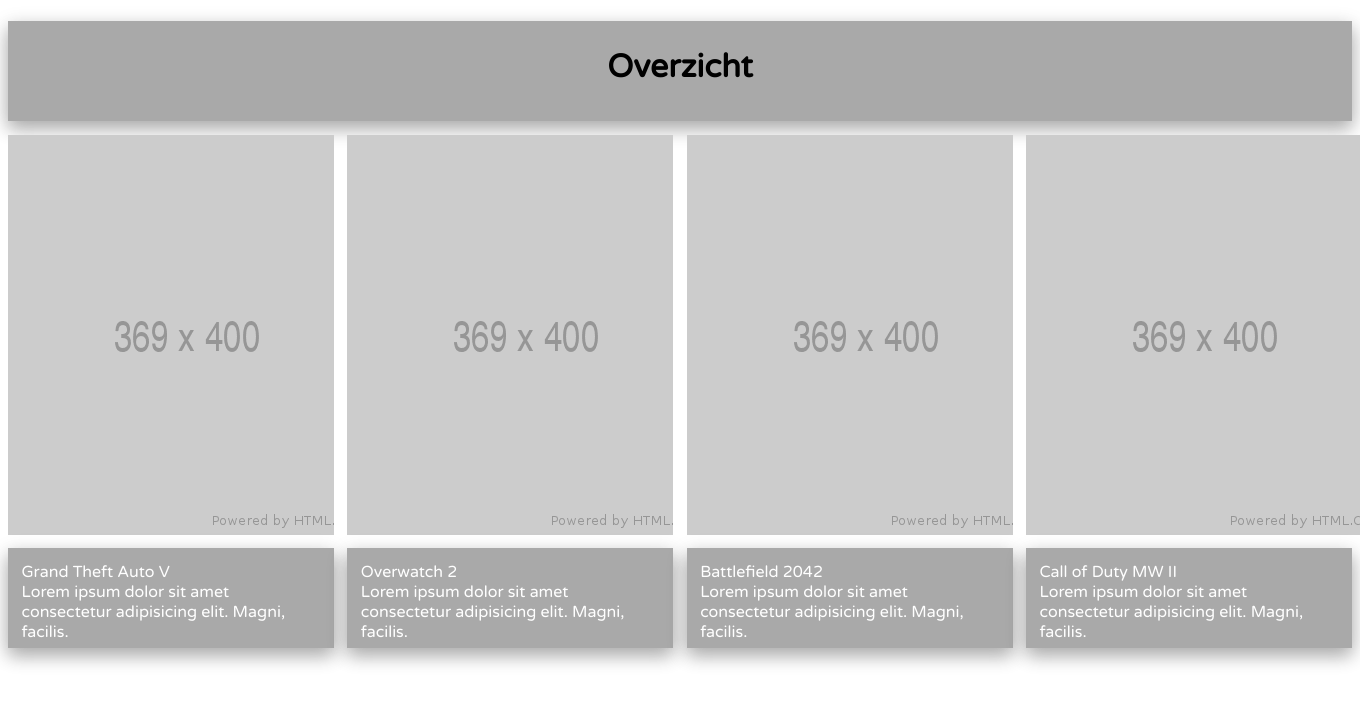
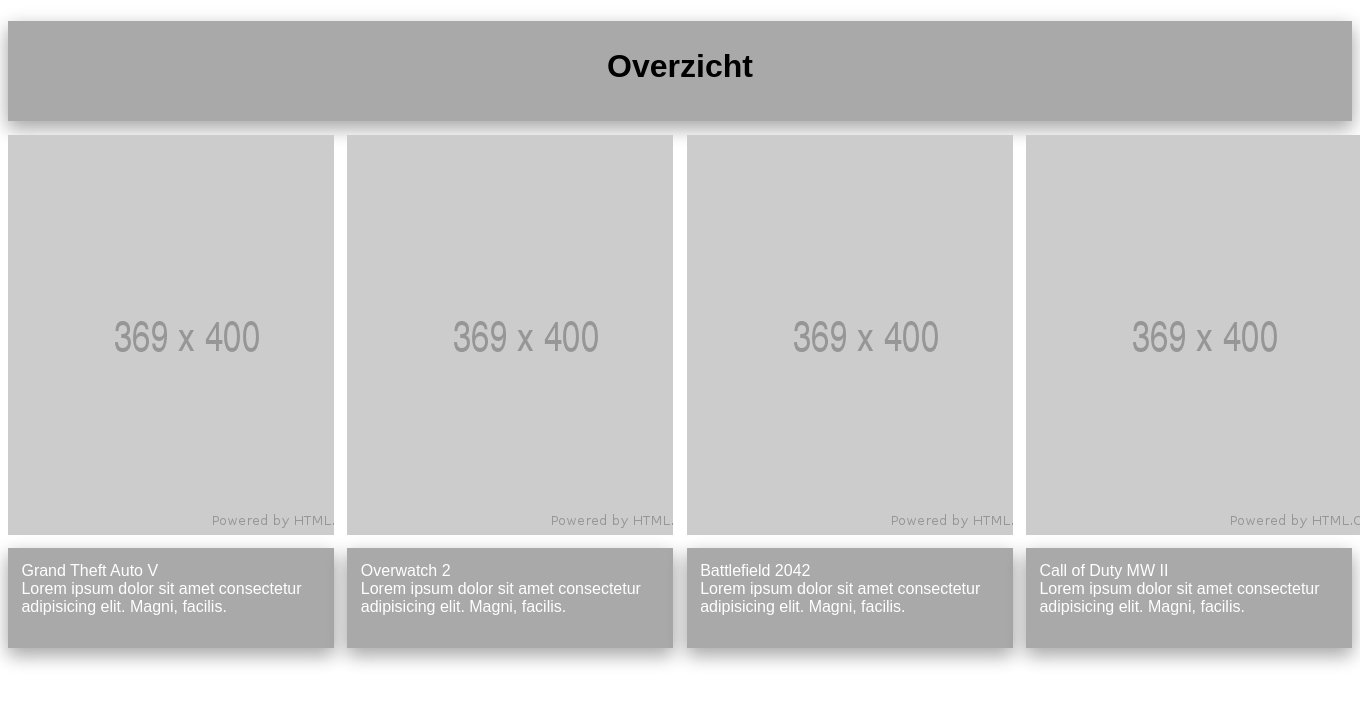
Before and after one commit to Hamza-Hammouti/meesterproef, a PHP site: page / in a window 1360 px wide; the page is wider, and only the part inside the window is pictured. Shown: the top 704 px of that part. Run offline with PHP 8.4, Linux system fonts and the light colour scheme.

Commit message:
Visual changed admin page

```diff
--- a/style.css
+++ b/style.css
@@ -1,5 +1,5 @@
 * {
-    font-family: 'Varela Round', sans-serif;
+    font-family: 'Sarabun', sans-serif;
 }
 
 header {
@@ -157,9 +157,9 @@ header h1 {
     transition-duration: 0.4s;
     margin-left: 33%;
     box-shadow: 0 8px 16px 0 rgba(0,0,0,0.2), 0 6px 20px 0 rgba(0,0,0,0.19);
-  }
+}
 
 button:hover {
     background-color: black; /* Green */
     color: white;
-  }
+}
```
